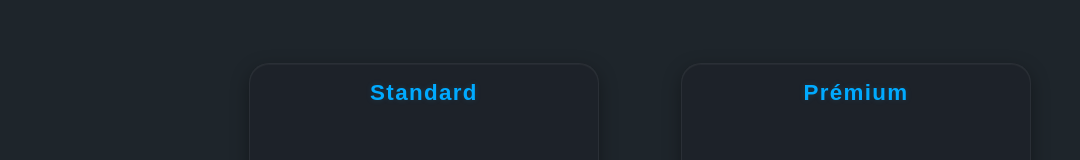
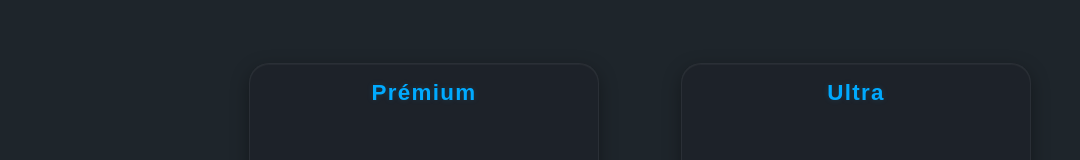
Before and after one commit to brdBoti/Shynee, a React (Vite) app in the folder client/: page /rendeles-belso in a window 1280 px wide. Shown: the part 147-307 px from the top of the page, without its empty margins (0-1080 px from the left). Built offline with nearby package versions, Linux system fonts and the light colour scheme.

Commit message:
csomag nevek update

```diff
--- a/client/src/pages/Rendeles/RendelésBelső.jsx
+++ b/client/src/pages/Rendeles/RendelésBelső.jsx
@@ -12,9 +12,9 @@ export default function RendelésBelső() {
   const cards = [
     {
       color: "silver",
-      title: "Standard",
+      title: "Prémium",
       price: "16 900 Ft",
-      subtitle: "Standard belső tisztítás",
+      subtitle: "Prémium belső tisztítás",
       features: [
         "porszívózás",
         "szőnyeg tisztítás",
@@ -28,9 +28,9 @@ export default function RendelésBelső() {
     },
     {
       color: "gold",
-      title: "Prémium",
+      title: "Ultra",
       price: "25 900 Ft",
-      subtitle: "Prémium belső tisztítás",
+      subtitle: "Ultra belső tisztítás",
       features: [
         "porszívózás",
         "vegyszeres szőnyeg tisztítás",
--- a/client/src/pages/Rendeles/RendelésKülső.jsx
+++ b/client/src/pages/Rendeles/RendelésKülső.jsx
@@ -12,9 +12,9 @@ export default function RendelésKülső() {
   const cards = [
   {
     color: "silver",
-    title: "Standard",
+    title: "Prémium",
     price: "19 900 Ft",
-    subtitle: "Standard külső tisztítás",
+    subtitle: "Prémium külső tisztítás",
     features: [
       "rovaroldás",
       "aktív hab",
@@ -31,9 +31,9 @@ export default function RendelésKülső() {
   },
   {
     color: "gold",
-    title: "Prémium",
+    title: "Ultra",
     price: "28 900 Ft",
-    subtitle: "Prémium külső tisztítás",
+    subtitle: "Ultra külső tisztítás",
     features: [
       "felni tisztítás",
       "kátrányoldás",
--- a/client/src/pages/Rendeles/RendelésKülsőBelső.jsx
+++ b/client/src/pages/Rendeles/RendelésKülsőBelső.jsx
@@ -12,9 +12,9 @@ export default function RendelésKülsőBelső() {
     const cards = [
         {
             color: "silver",
-            title: "Standard",
+            title: "Prémium",
             price: "34 900 Ft",
-            subtitle: "Standard külső és belső tisztítás",
+            subtitle: "Prémium külső és belső tisztítás",
             features: [
                 // Külső (Alap)
                 "rovaroldás",
@@ -37,9 +37,9 @@ export default function RendelésKülsőBelső() {
         },
         {
             color: "gold",
-            title: "Prémium",
+            title: "Ultra",
             price: "52 900 Ft",
-            subtitle: "Prémium külső és belső tisztítás",
+            subtitle: "Ultra külső és belső tisztítás",
             features: [
                 // Külső (Prémium)
                 "felni tisztítás",
```
